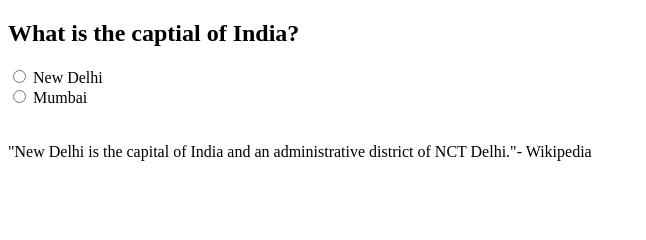
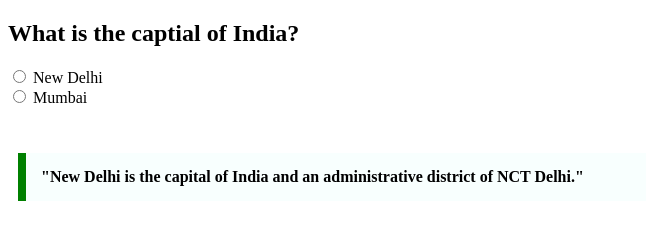
Before and after one commit to acciojob/trivia-parikshitmali17, a website: page main.html in a window 1280 px wide. Shown: the whole page, without its empty margins (0-646 px from the left). Drawn offline with Linux system fonts and the light colour scheme.

Commit message:
created a submission

```diff
--- a/main.html
+++ b/main.html
@@ -6,7 +6,7 @@
 	<meta charset="UTF-8">
 	<link rel="stylesheet" href="styles.css">
 	<style>
-		#pa{
+		.pa{
 			max-width:600px;
 margin: 10px;
 padding:15px;
@@ -29,7 +29,7 @@ font-weight: bold;
 		</form>
 		</section>
 	<br><br>
-	<blockquote#pa cite="https://www.wikipedia.org/">"New Delhi is the capital of India and an administrative district of NCT Delhi."- Wikipedia</blockquote>
+	<blockquote class="pa" cite="https://www.wikipedia.org/">"New Delhi is the capital of India and an administrative district of NCT Delhi."</blockquote>
     <script type="text/javascript" src="./script.js">
 </script>
 
```
